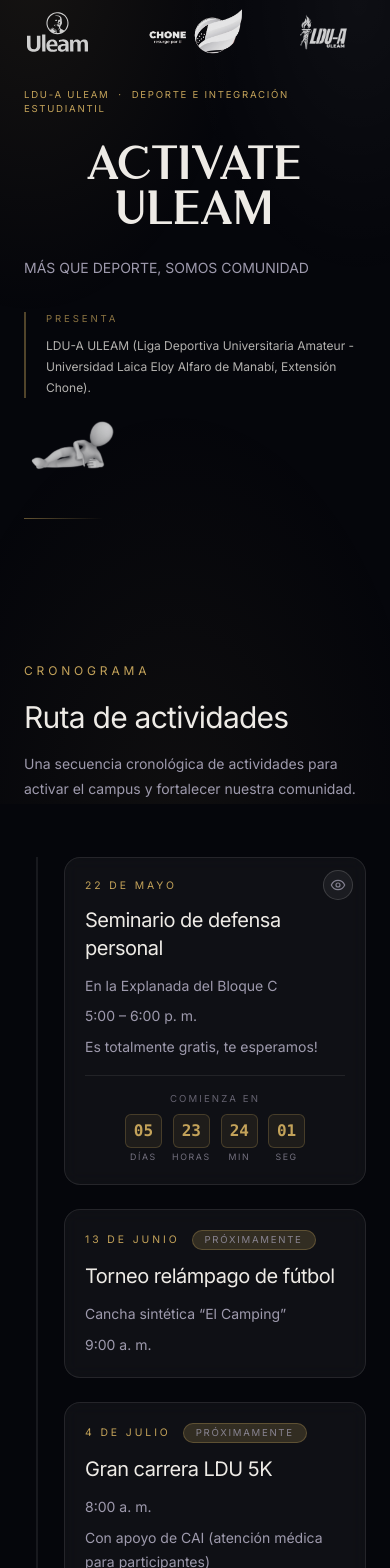
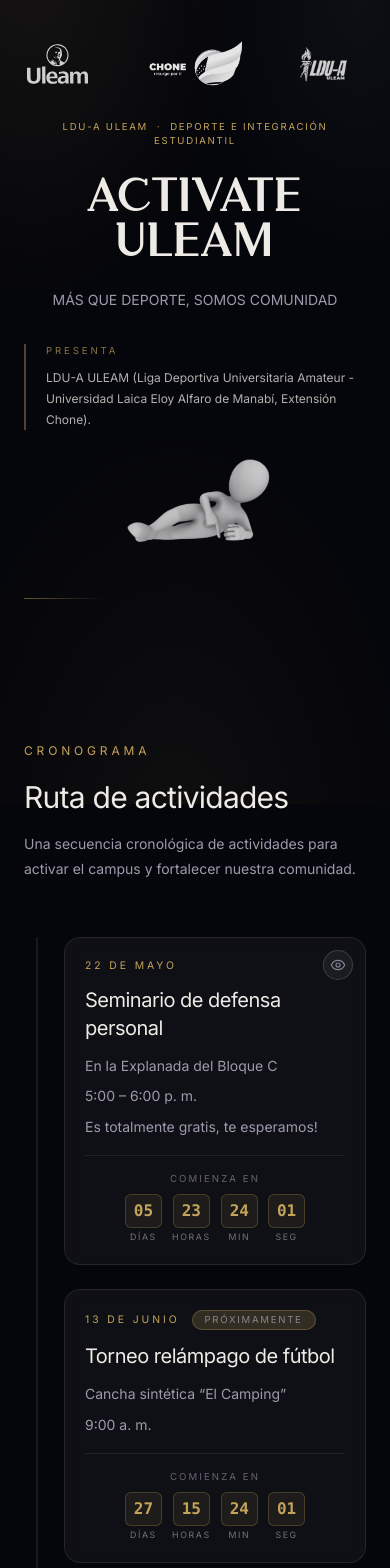
Before and after one commit to Alejandro-ZetaZeta/PROYECTOlduA, a Next.js app in the folder web/: page /events/activate-uleam in a window 390 px wide. Shown: the part 40-1608 px from the top of the page. Built offline with nearby package versions, Linux system fonts and the light colour scheme.

Commit message:
nuevo temporizador added + mejor presentacion en mobiles

```diff
--- a/web/app/events/activate-uleam/components/Timeline.tsx
+++ b/web/app/events/activate-uleam/components/Timeline.tsx
@@ -9,6 +9,9 @@
 
 // May 22 2026 17:00 Guayaquil time (UTC-5)
 const SEMINAR_TARGET = new Date("2026-05-22T22:00:00Z");
+
+// June 13 2026 09:00 UTC-5
+const TOURNAMENT_TARGET = new Date("2026-06-13T14:00:00Z");
 
 function useCountdown(target: Date) {
   const calc = () => Math.max(0, Math.floor((target.getTime() - Date.now()) / 1000));
@@ -53,7 +56,31 @@
       {!isReady ? (
         <div className="h-[60px]" /> /* Skeleton / space placeholder */
       ) : done ? (
-        <p className="text-center text-xs text-gold">¡El evento ha comenzado!</p>
+        <p className="text-center text-xs text-gold">El evento ya pasó.</p>
+      ) : (
+        <div className="flex flex-col items-center gap-2">
+          <p className="text-[0.6rem] tracking-[0.22em] text-muted/60 uppercase">Comienza en</p>
+          <div className="flex gap-2.5">
+            <CountdownUnit value={days} label="días" />
+            <CountdownUnit value={hours} label="horas" />
+            <CountdownUnit value={minutes} label="min" />
+            <CountdownUnit value={seconds} label="seg" />
+          </div>
+        </div>
+      )}
+    </div>
+  );
+}
+
+function TournamentCountdown() {
+  const { days, hours, minutes, seconds, done, isReady } = useCountdown(TOURNAMENT_TARGET);
+
+  return (
+    <div className="mt-4 border-t border-white/8 pt-4">
+      {!isReady ? (
+        <div className="h-[60px]" />
+      ) : done ? (
+        <p className="text-center text-xs text-gold">El evento ya pasó.</p>
       ) : (
         <div className="flex flex-col items-center gap-2">
           <p className="text-[0.6rem] tracking-[0.22em] text-muted/60 uppercase">Comienza en</p>
@@ -183,6 +210,7 @@
         </div>
       )}
       {idx === 0 && <SeminarCountdown />}
+      {idx === 1 && <TournamentCountdown />}
     </div>
   );
 }
--- a/web/app/events/activate-uleam/page.tsx
+++ b/web/app/events/activate-uleam/page.tsx
@@ -16,7 +16,7 @@
 
 export default function ActivateUleamPage() {
   return (
-    <div className="relative flex flex-1 flex-col">
+    <div className="relative flex flex-1 flex-col overflow-x-hidden">
       <Hero hero={activateUleam.hero} />
       <Roadmap roadmap={activateUleam.roadmap} />
       <CTA cta={activateUleam.cta} />
--- a/web/app/events/activate-uleam/sections/Hero.tsx
+++ b/web/app/events/activate-uleam/sections/Hero.tsx
@@ -12,7 +12,7 @@
 
 export function Hero({ hero }: Props) {
   return (
-    <section className="relative pb-20 pt-12 sm:pb-28 sm:pt-20 lg:pb-36 lg:pt-28">
+    <section className="relative pb-20 pt-20 sm:pb-28 sm:pt-24 lg:pb-36 lg:pt-28">
       <div className="mx-auto w-full max-w-6xl px-6 sm:px-10">
 
         {/* Institution logos — slide in from each end */}
@@ -51,7 +51,7 @@
 
         {/* Kicker: reduced tracking on mobile to prevent overflow */}
         <Reveal>
-          <p className="text-[0.6rem] tracking-[0.18em] text-gold sm:text-xs sm:tracking-[0.32em]">
+          <p className="text-center text-[0.6rem] tracking-[0.18em] text-gold sm:text-xs sm:tracking-[0.32em] lg:text-left">
             LDU-A ULEAM &nbsp;·&nbsp; {hero.subtitle1}
           </p>
         </Reveal>
@@ -63,13 +63,13 @@
         </Reveal>
 
         <Reveal delay={0.14}>
-          <p className="mt-5 max-w-xl text-pretty text-sm leading-[1.8] text-muted sm:mt-7 sm:text-base lg:text-lg">
+          <p className="mx-auto mt-5 max-w-xl text-pretty text-center text-sm leading-[1.8] text-muted sm:mt-7 sm:text-base lg:mx-0 lg:text-left lg:text-lg">
             {hero.subtitle2}
           </p>
         </Reveal>
 
         <Reveal delay={0.2}>
-          <div className="mt-8 flex flex-col items-start gap-4 sm:mt-10 lg:flex-row lg:items-center lg:gap-8">
+          <div className="mt-8 flex flex-col items-center gap-4 sm:mt-10 lg:flex-row lg:items-center lg:gap-8">
             <div className="inline-flex flex-col gap-2 border-l-2 border-gold/40 pl-5">
               <p className="text-[0.6rem] tracking-[0.3em] text-gold/70 sm:text-[0.65rem] sm:tracking-[0.34em]">
                 PRESENTA
@@ -82,7 +82,7 @@
               src="/stickdown.png"
               alt=""
               aria-hidden="true"
-              className="h-16 w-auto opacity-80 mix-blend-screen sm:h-20 lg:h-32 xl:h-40"
+              className="h-28 w-auto self-center opacity-80 mix-blend-screen sm:h-32 lg:h-32 lg:self-auto xl:h-40"
             />
           </div>
         </Reveal>
```
